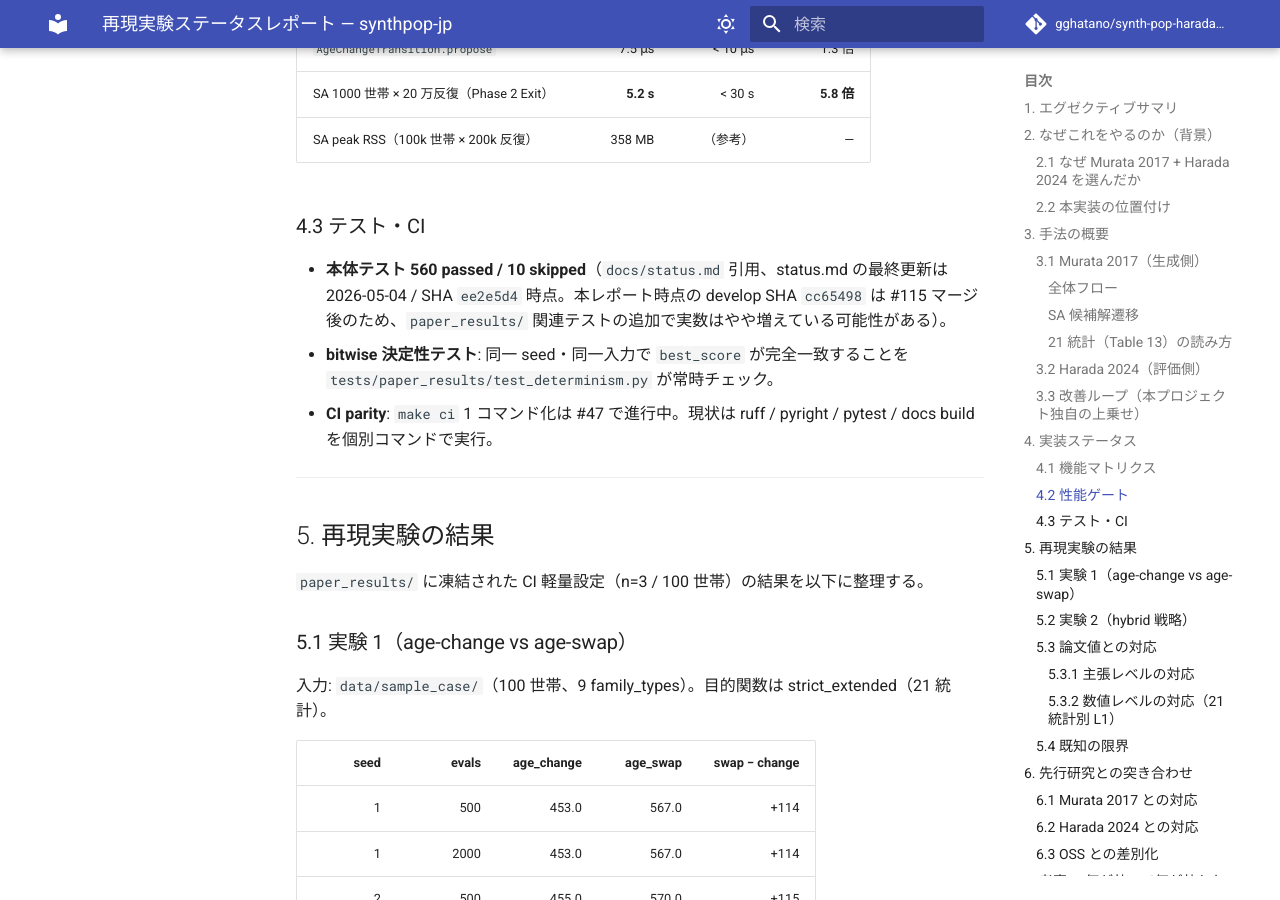
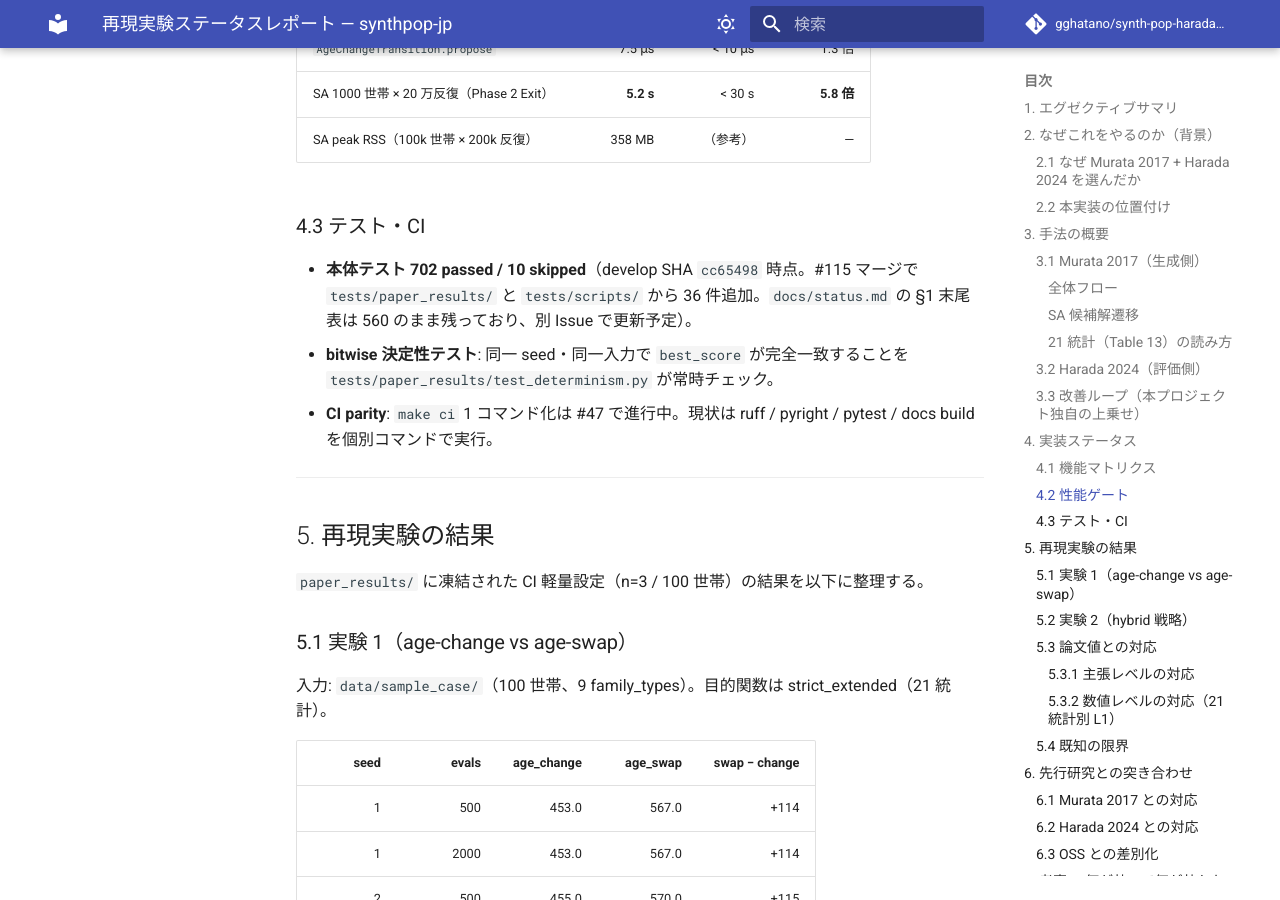
Before and after one commit to gghatano/synth-pop-harada-2024, an MkDocs documentation site: the page built from docs/reports/2026-05-04-replication-status.md, in a window 1280 px wide and 900 px high, scrolled down 5956 px. Built offline with MkDocs 1.6.1 and Material for MkDocs 9.7.7, drawn with Linux system fonts in a browser that asks for light colours; comment, search, counter and statistics services are not loaded.

Commit message:
docs(report): correct test count 560→702 (post-#115 merge)
Co-Authored-By: Claude Opus 4.7 (1M context) <noreply@anthropic.com>

```diff
--- a/docs/reports/2026-05-04-replication-status.md
+++ b/docs/reports/2026-05-04-replication-status.md
@@ -155,7 +155,7 @@ spec §14 は「生成 → 評価 → 改善」の反復ループを定義する
 
 ### 4.3 テスト・CI
 
-- **本体テスト 560 passed / 10 skipped**（`docs/status.md` 引用、status.md の最終更新は 2026-05-04 / SHA `ee2e5d4` 時点。本レポート時点の develop SHA `cc65498` は #115 マージ後のため、`paper_results/` 関連テストの追加で実数はやや増えている可能性がある）。
+- **本体テスト 702 passed / 10 skipped**（develop SHA `cc65498` 時点。#115 マージで `tests/paper_results/` と `tests/scripts/` から 36 件追加。`docs/status.md` の §1 末尾表は 560 のまま残っており、別 Issue で更新予定）。
 - **bitwise 決定性テスト**: 同一 seed・同一入力で `best_score` が完全一致することを `tests/paper_results/test_determinism.py` が常時チェック。
 - **CI parity**: `make ci` 1 コマンド化は #47 で進行中。現状は ruff / pyright / pytest / docs build を個別コマンドで実行。
 
```
